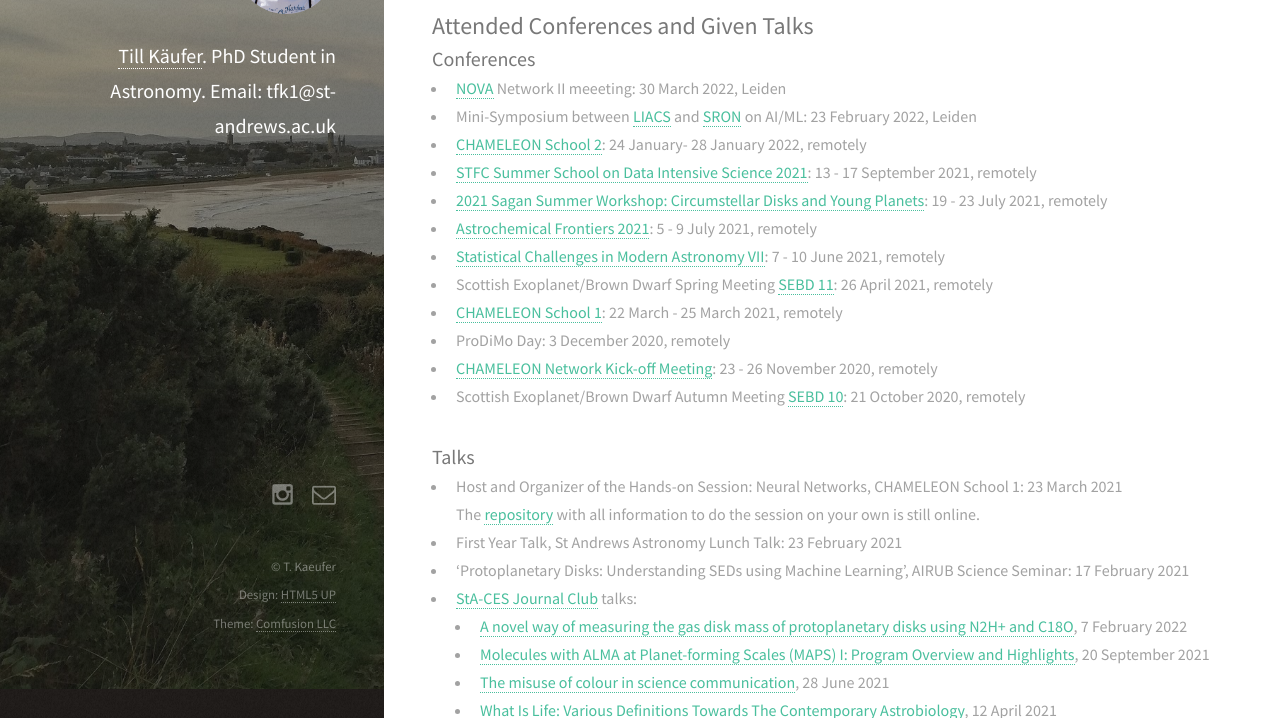
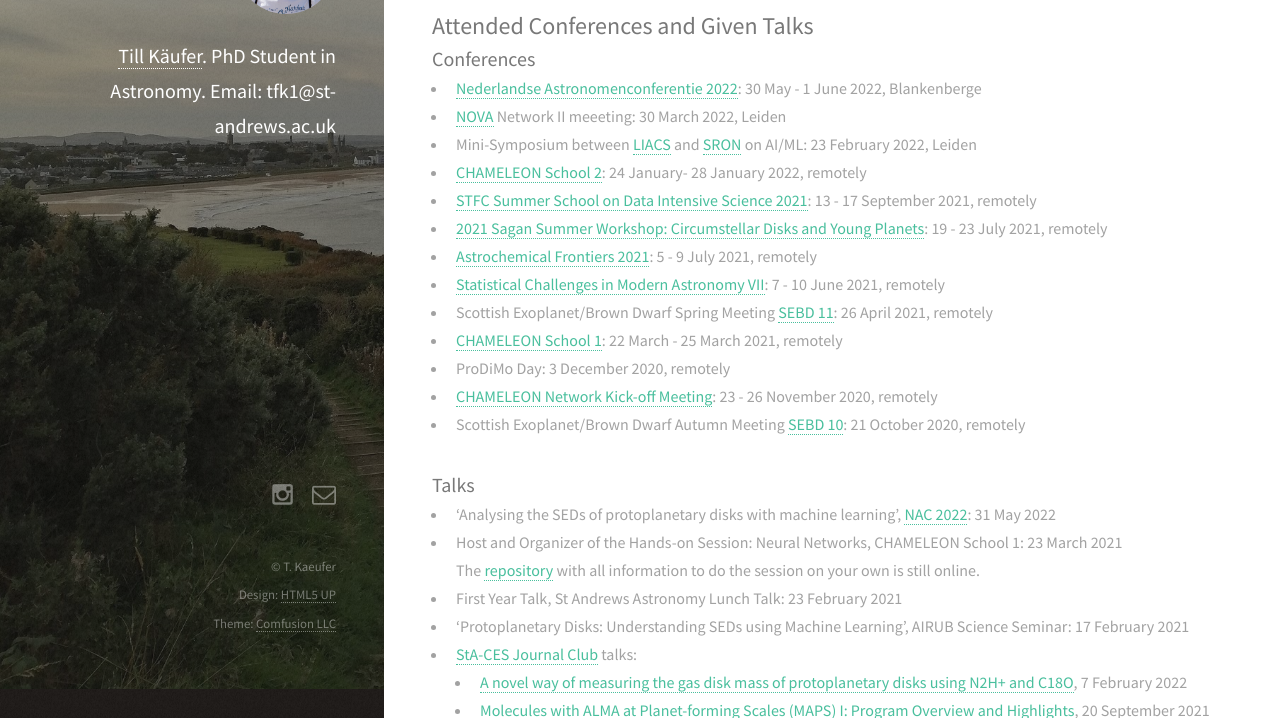
Before and after one commit to tillkaeufer/tillkaeufer.github.io, a Jekyll site: the page built from _posts/2020-10-06-talks.markdown, in a window 1280 px wide and 900 px high, scrolled down 586 px, cut to the strip 182-900 px from the top of the window. Built offline with Jekyll 4.4.1, drawn with Linux system fonts in a browser that asks for light colours; nearby versions of some CDN libraries.

Commit message:
NAC 2022

```diff
--- a/_posts/2020-10-06-talks.markdown
+++ b/_posts/2020-10-06-talks.markdown
@@ -10,6 +10,7 @@ permalink: 'events'
 ## Attended Conferences and Given Talks
 
 ### Conferences
+-  [Nederlandse Astronomenconferentie 2022](https://indico.cern.ch/event/1113693/): 30 May - 1 June 2022, Blankenberge
 - [NOVA](https://nova-astronomy.nl/) Network II meeeting: 30 March 2022, Leiden
 - Mini-Symposium between [LIACS](https://liacs.leidenuniv.nl/) and [SRON](https://www.sron.nl/) on AI/ML: 23 February 2022, Leiden
 - [CHAMELEON School 2](https://chameleon.iwf.oeaw.ac.at/training-events/chameleon-school-ii/): 24 January- 28 January 2022, remotely
@@ -24,6 +25,7 @@ permalink: 'events'
 - Scottish Exoplanet/Brown Dwarf Autumn Meeting [SEBD 10](https://sebd10.sciencesconf.org/): 21 October 2020, remotely
 
 ### Talks
+- 'Analysing the SEDs of protoplanetary disks with machine learning', [NAC 2022](https://indico.cern.ch/event/1113693/contributions/4861838/): 31 May 2022
 - Host and Organizer of the Hands-on Session: Neural Networks, CHAMELEON School 1: 23 March 2021
   The [repository](https://github.com/tillkaeufer/chameleon_neural_network) with all information to do the session on your own is still online.
 - First Year Talk, St Andrews Astronomy Lunch Talk: 23 February 2021
```
